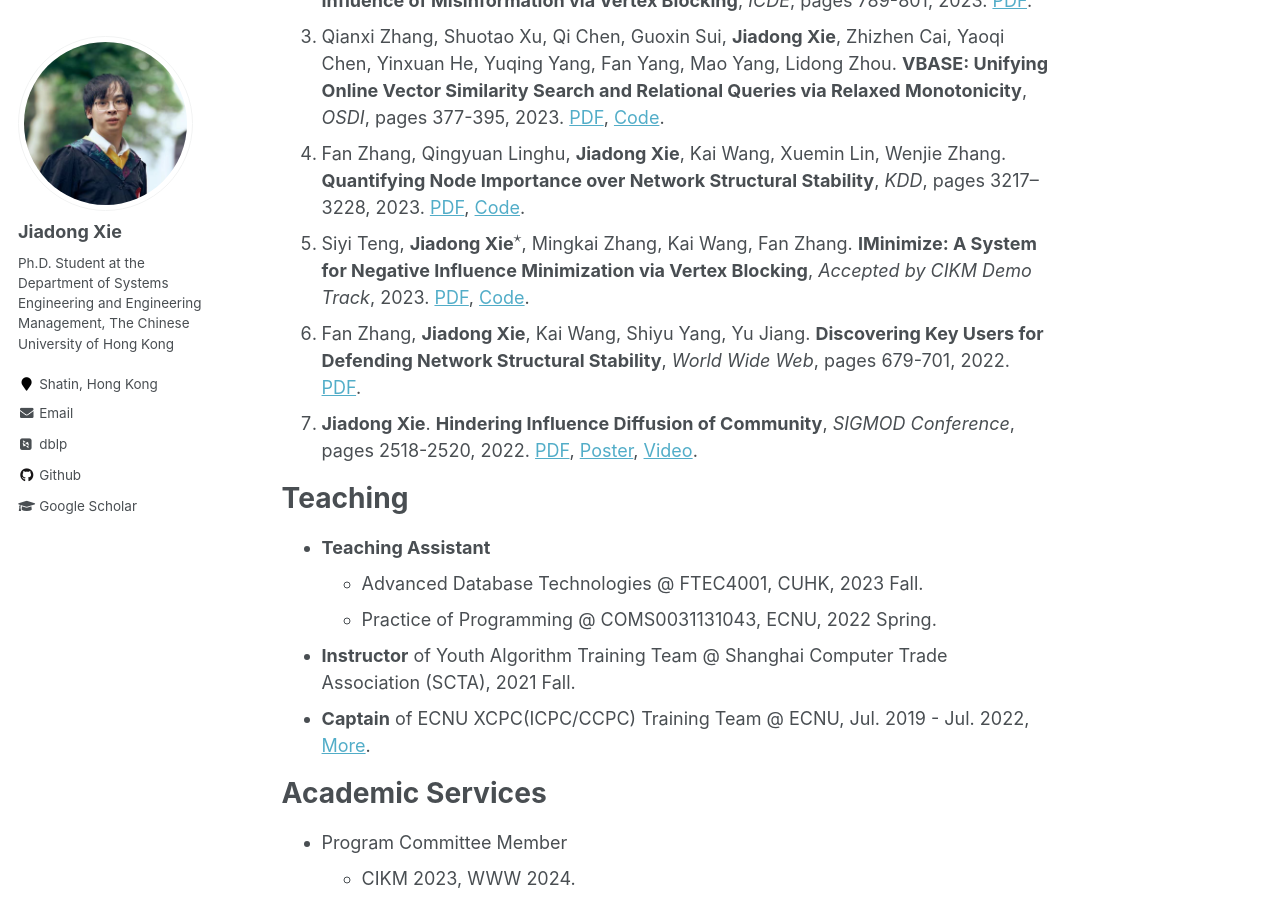
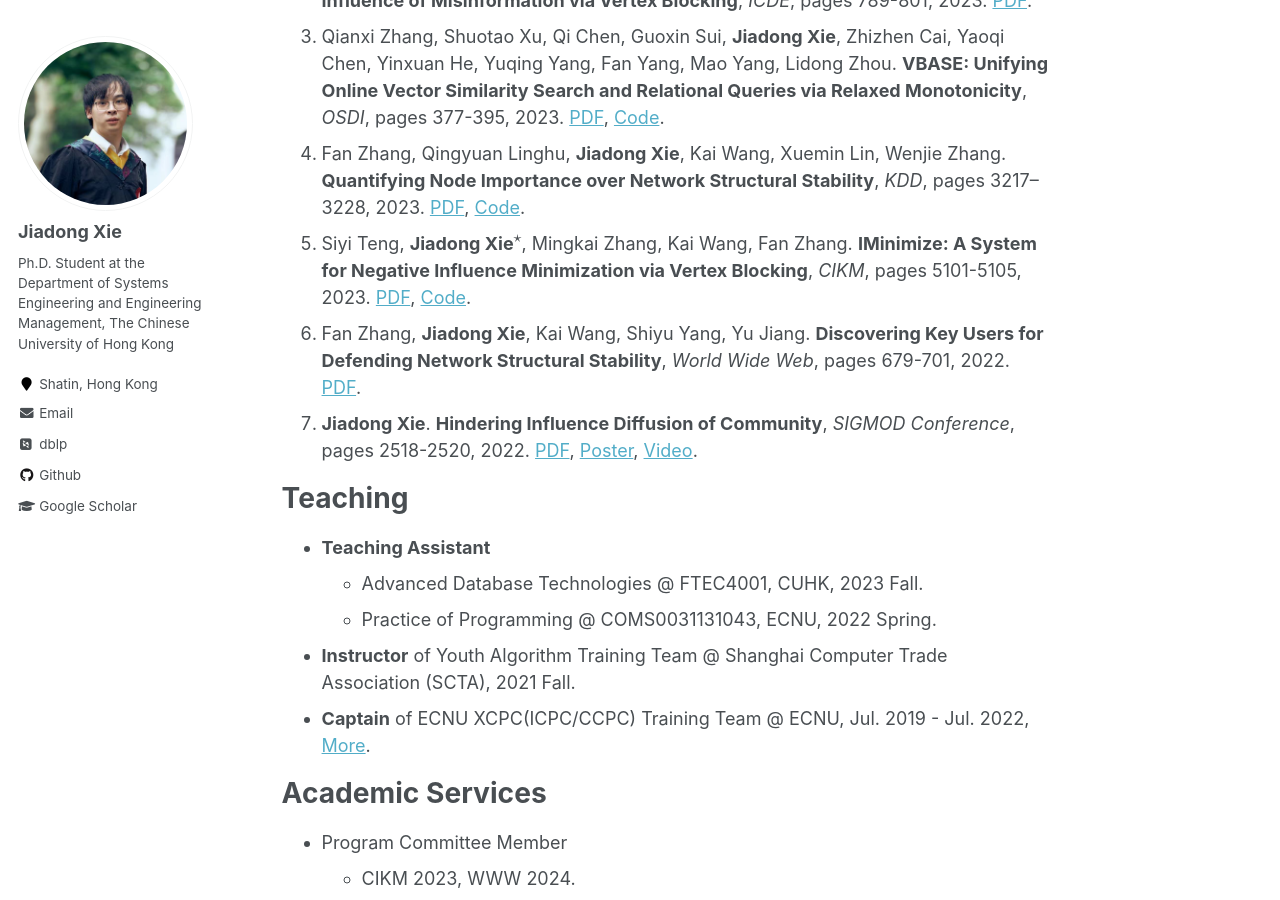
Before and after one commit to Xiejiadong/Xiejiadong.github.io, a Jekyll site: the page built from _pages/about.md, in a window 1280 px wide and 900 px high, scrolled down 570 px. Built offline with Jekyll 4.4.1, drawn with Linux system fonts in a browser that asks for light colours; some web fonts are replaced; formulas are drawn with MathJax 3.

Commit message:
Update about.md

```diff
--- a/_pages/about.md
+++ b/_pages/about.md
@@ -22,7 +22,7 @@ Publications
 2. **Jiadong Xie**, Fan Zhang, Kai Wang, Xuemin Lin, Wenjie Zhang. **Minimizing the Influence of Misinformation via Vertex Blocking**, *ICDE*, pages 789-801, 2023. [PDF](/files/paper/%5Bicde23%5DInfluence%20Minimization.pdf).
 3. Qianxi Zhang, Shuotao Xu, Qi Chen, Guoxin Sui, **Jiadong Xie**, Zhizhen Cai, Yaoqi Chen, Yinxuan He, Yuqing Yang, Fan Yang, Mao Yang, Lidong Zhou. **VBASE: Unifying Online Vector Similarity Search and Relational Queries via Relaxed Monotonicity**, *OSDI*, pages 377-395, 2023. [PDF](/files/paper/%5Bosdi23%5Dmulti-topk.pdf), [Code](https://github.com/Catoverflow/VBASE-artifacts).
 4. Fan Zhang, Qingyuan Linghu, **Jiadong Xie**, Kai Wang, Xuemin Lin, Wenjie Zhang. **Quantifying Node Importance over Network Structural Stability**, *KDD*, pages 3217–3228, 2023. [PDF](/files/paper/%5Bkdd23%5Dnode-importance.pdf), [Code](https://github.com/Xiejiadong/Quantifying-Node-Importance-over-Network-Structural-Stability).
-5. Siyi Teng, **Jiadong Xie$^\star$**, Mingkai Zhang, Kai Wang, Fan Zhang. **IMinimize: A System for Negative Influence Minimization via Vertex Blocking**, *Accepted by CIKM Demo Track*, 2023. [PDF](/files/paper/%5Bcikm23%5DIMinimize--demo.pdf), [Code](https://github.com/Tsyxxxka/IMinimize).
+5. Siyi Teng, **Jiadong Xie$^\star$**, Mingkai Zhang, Kai Wang, Fan Zhang. **IMinimize: A System for Negative Influence Minimization via Vertex Blocking**, *CIKM*, pages 5101-5105, 2023. [PDF](/files/paper/%5Bcikm23%5DIMinimize--demo.pdf), [Code](https://github.com/Tsyxxxka/IMinimize).
 6. Fan Zhang, **Jiadong Xie**, Kai Wang, Shiyu Yang, Yu Jiang. **Discovering Key Users for Defending Network Structural Stability**, *World Wide Web*, pages 679-701, 2022. [PDF](/files/paper/%5Bwwwj22%5Dcollapse%20coreness.pdf).
 7. **Jiadong Xie**. **Hindering Influence Diffusion of Community**, *SIGMOD Conference*, pages 2518-2520, 2022. [PDF](/files/paper/%5Bsigmod22%5DHindering%20Influence%20Diffusion%20of%20Community.pdf), [Poster](/files/attachments/Jiadong_Xie_Poster.pdf), [Video](/files/attachments/Jiadong_Xie_pre_video.mp4).
 
```
